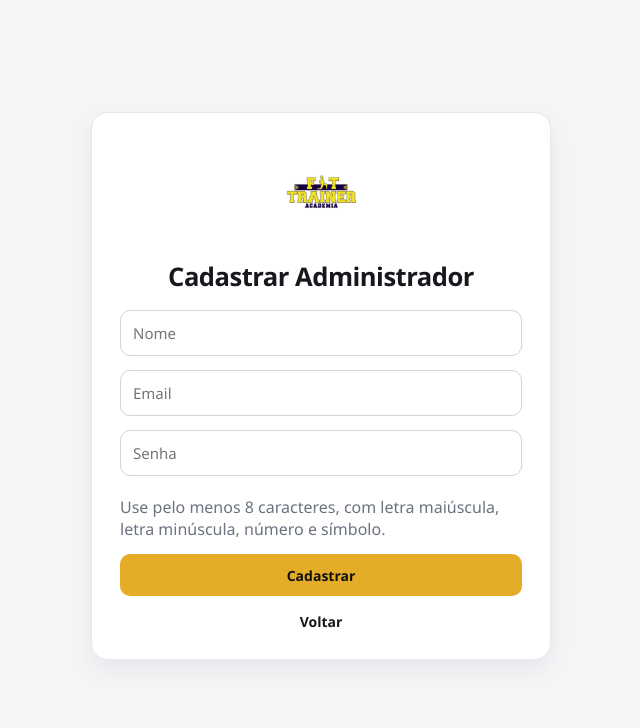
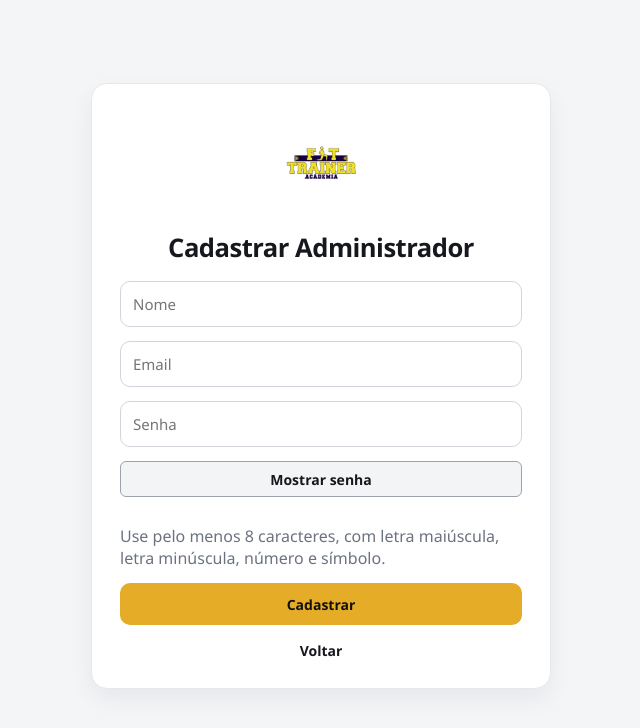
Before and after one commit to rai-soaress/SistemaDeAcademia, a Flask app: page /cadastro-admin in a window 1280 px wide. Shown: the top 728 px of the page, without its empty margins (319-959 px from the left). Run offline with Flask 3, Linux system fonts and the light colour scheme.

Commit message:
Adiciona opcao de mostrar e ocultar senha

```diff
--- /dev/null
+++ b/static/css/senha.css
@@ -0,0 +1,19 @@
+.login-container button.alternar-senha,
+.form-container button.alternar-senha {
+    align-self: flex-start;
+    width: auto;
+    min-height: 36px;
+    margin: 0 0 8px;
+    padding: 6px 10px;
+    background: #f3f4f6;
+    color: #16181d;
+    border: 1px solid #9ca3af;
+    border-radius: 6px;
+    font-size: 14px;
+    cursor: pointer;
+}
+
+button.alternar-senha:focus-visible {
+    outline: 3px solid #b77900;
+    outline-offset: 2px;
+}
--- /dev/null
+++ b/static/js/senha.js
@@ -0,0 +1,16 @@
+document.querySelectorAll('input[type="password"]').forEach((campo, indice) => {
+    if (!campo.id) campo.id = `senha-${indice}`;
+    const botao = document.createElement('button');
+    botao.type = 'button';
+    botao.className = 'alternar-senha';
+    botao.textContent = 'Mostrar senha';
+    botao.setAttribute('aria-controls', campo.id);
+    botao.setAttribute('aria-pressed', 'false');
+    botao.addEventListener('click', () => {
+        const mostrar = campo.type === 'password';
+        campo.type = mostrar ? 'text' : 'password';
+        botao.textContent = mostrar ? 'Ocultar senha' : 'Mostrar senha';
+        botao.setAttribute('aria-pressed', String(mostrar));
+    });
+    campo.insertAdjacentElement('afterend', botao);
+});
--- a/templates/cadastro_admin.html
+++ b/templates/cadastro_admin.html
@@ -6,6 +6,8 @@
     <title>Cadastro Admin</title>
     <link rel="stylesheet" href="{{ url_for('static', filename='css/cadastro_admin.css') }}">
     <link rel="stylesheet" href="{{ url_for('static', filename='css/app.css') }}">
+    <link rel="stylesheet" href="{{ url_for('static', filename='css/senha.css') }}">
+    <script src="{{ url_for('static', filename='js/senha.js') }}" defer></script>
 </head>
 <body>
 
--- a/templates/login.html
+++ b/templates/login.html
@@ -6,6 +6,8 @@
     <title>Login</title>
     <link rel="stylesheet" href="{{ url_for('static', filename='css/login.css') }}">
     <link rel="stylesheet" href="{{ url_for('static', filename='css/app.css') }}">
+    <link rel="stylesheet" href="{{ url_for('static', filename='css/senha.css') }}">
+    <script src="{{ url_for('static', filename='js/senha.js') }}" defer></script>
 </head>
 <body class="login-page">
 
--- a/templates/recuperar_senha.html
+++ b/templates/recuperar_senha.html
@@ -6,6 +6,8 @@
     <title>Recuperar senha</title>
     <link rel="stylesheet" href="{{ url_for('static', filename='css/login.css') }}">
     <link rel="stylesheet" href="{{ url_for('static', filename='css/app.css') }}">
+    <link rel="stylesheet" href="{{ url_for('static', filename='css/senha.css') }}">
+    <script src="{{ url_for('static', filename='js/senha.js') }}" defer></script>
 </head>
 <body class="login-page">
 <div class="login-container">
```
